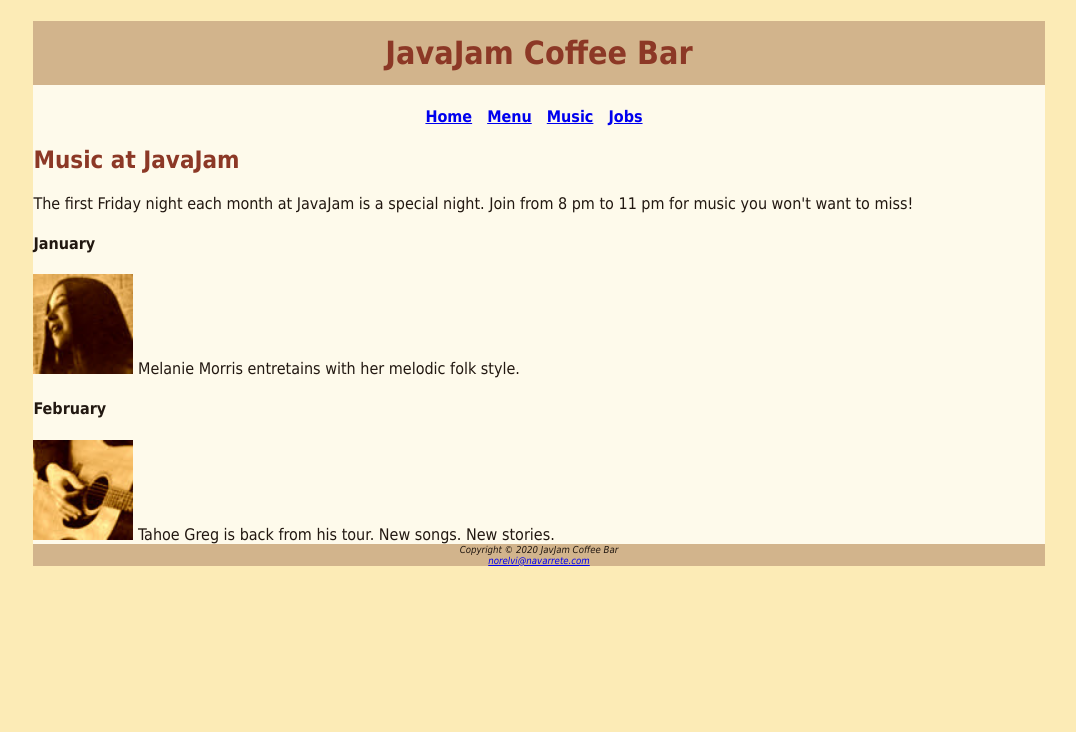
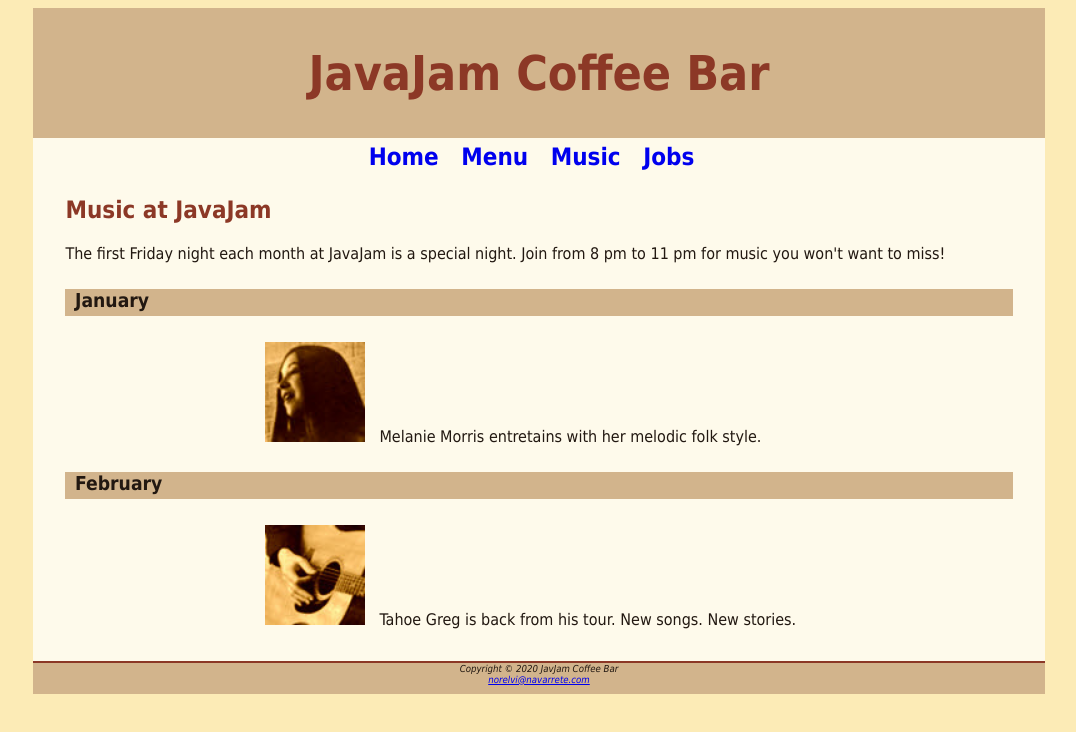
Before and after one commit to Nora-lol/Javajam-, a plain HTML site: page music.html in a window 1280 px wide. Shown: the whole page, without its empty margins (101-1177 px from the left). Drawn offline with Linux system fonts and the light colour scheme.

Commit message:
Update javajam.css

```diff
--- a/javajam.css
+++ b/javajam.css
@@ -1,4 +1,8 @@
 body { background-color: #FCEBB6;
+      nackground-image: url(fadedroad50.jpg);
+      background-repeat:no-repeat;
+      background-size: cover;
+      background-attachment: fixed;
       color: #221811;
           font-family: Tahoma, Arial, sans-serif;
 }
@@ -6,18 +10,49 @@ body { background-color: #FCEBB6;
           margin-left: auto;
           margin-right: auto;
           width: 80%;
+      min-width: 900px;
+      max-width: 1280px;
+      box-shadow: 3px 3px 3px #676767:
 }
 header { background-color: #D2B48C;
         color: #8C3826;
             text-align: center;
+      padding-top: 5px;
+      padding-bottom: 5px;
 }
-h1 { line-height: 200%; }
+h1 { font-size: 3em; }
 h2 { color: #8C3826; }
+h3, dt { color: #8C3826; }
+h4 { background-color: #D2B48C;
+      font-size: 1.2em;
+      padding-left: .5em;
+      padding-bottom: .25em;
+}
 nav { font-weight: bold;
       text-align: center;
+      font-size: 1.5em;
+      padding-top: 5px;
+      padding-bottom: 5px;
+}
+nav a { text-decoration: none; }
+main { dislay: block;
+      padding-left: 2em;
+      padding-right: 2em;
+      padding-bottom: 2em;
+}
+.details { padding-left: 20%;
+      padding-right: 20%; }
+img { padding-left: 10px;
+      padding-right: 10px; }
+#homehero { height: 300px;
+      background-image: url(hero.jpg);
+      background-repeat: no-repeat;
+      background-size: cover;
 }
 footer { background-color: #D2B48C;
          font-size: .60em;
          font-style: italic;
          text-align: center;
+         padding-bottom: 1em;
+      border-top: 2px solid #8C3826;
 }
```
